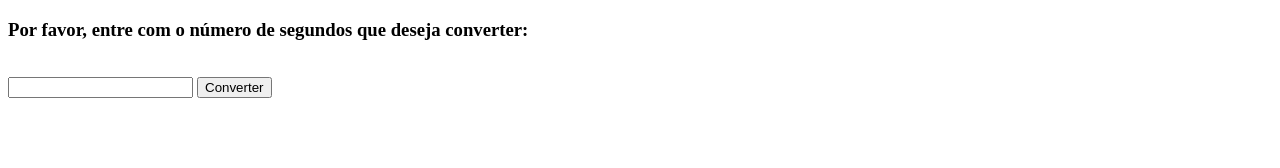
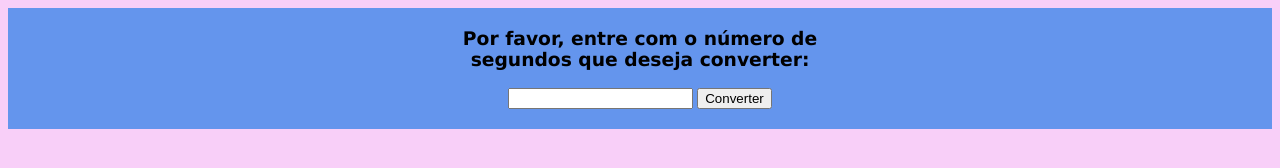
Before and after one commit to anamilanezi/javascript-practices, a plain HTML site: page algoritmos/converte_segundos.html in a window 1280 px wide. Drawn offline with Linux system fonts and the light colour scheme.

Commit message:
adiciona estilo

```diff
--- a/algoritmos/converte_segundos.html
+++ b/algoritmos/converte_segundos.html
@@ -3,17 +3,42 @@
 <html lang="pt-br">
 
 <head>
+
     <meta charset="UTF-8">
     <meta http-equiv="X-UA-Compatible" content="IE=edge">
     <meta name="viewport" content="width=device-width, initial-scale=1.0">
     <title>Conversor de segundos</title>
+
+    <style>
+
+    body {
+            text-align: center;
+            place-content: center;
+            background-color: #f8cff8;
+
+        }
+        .conversor {
+            text-align: center;
+            background-color: cornflowerblue;
+            padding: 20px;
+        }
+
+        h3 {
+            margin: 0;
+            font-family: 'Lucida Sans Unicode', 'Lucida Grande', 'Lucida Sans', Arial, sans-serif;
+        }
+
+    </style>
+
 </head>
 
 <body>
     <div class="conversor">
-        <h3>Por favor, entre com o número de segundos que deseja converter:</h3><br>
-        <input/>
-        <button>Converter</button>
+        <h3>Por favor, entre com o número de <br> segundos que deseja converter:</h3><br>
+        <div class="entrada">
+            <input/>
+            <button>Converter</button>
+        </div>
     </div>
 </body>
 
@@ -39,7 +64,7 @@
         var totalMinutos = parseInt(restoHoras / segundoMinutos);
         var restoSegundos = parseInt(restoHoras % segundoMinutos);
 
-        alert(totalDias + " dias, " + totalHoras + " horas, " + totalMinutos + " minutos e " + restoSegundos + " segundos.");
+        alert("O valor inserido corresponde à " + totalDias + " dias, " + totalHoras + " horas, " + totalMinutos + " minutos e " + restoSegundos + " segundos.");
     }
 
     botao.onclick = converter;
```
